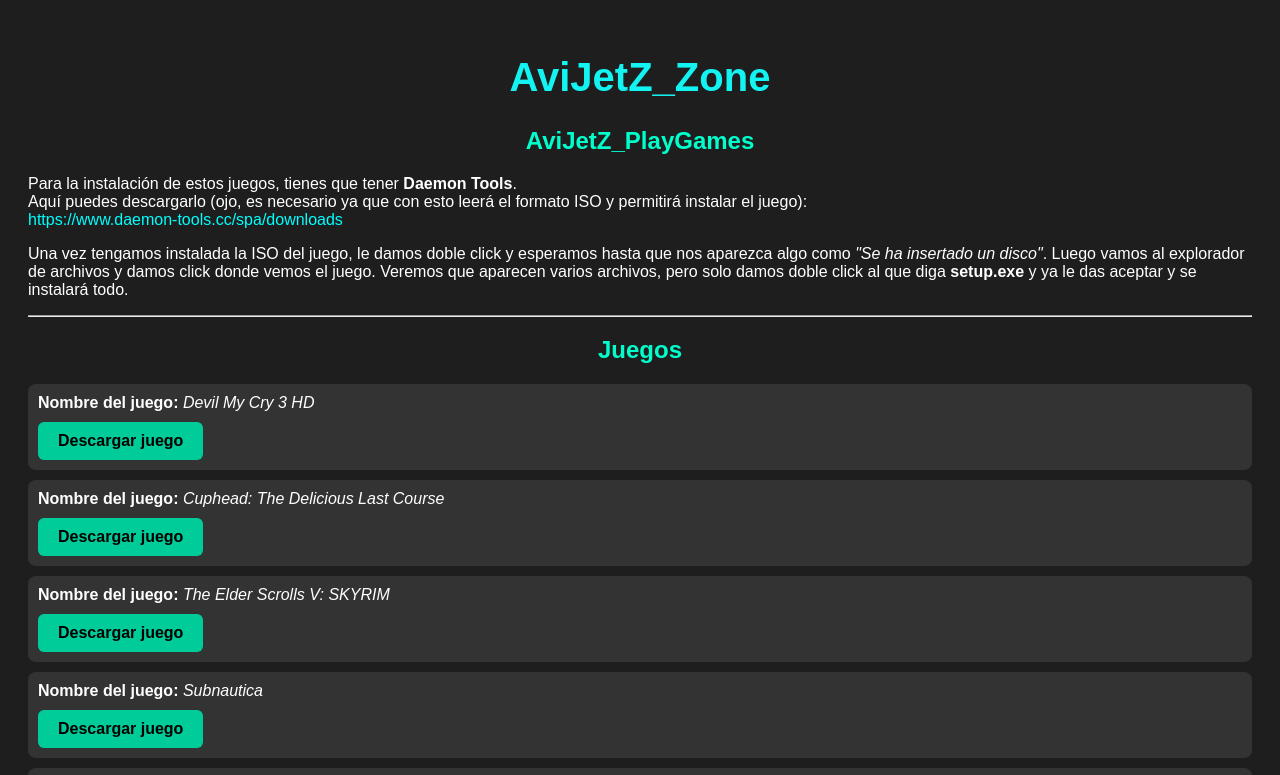
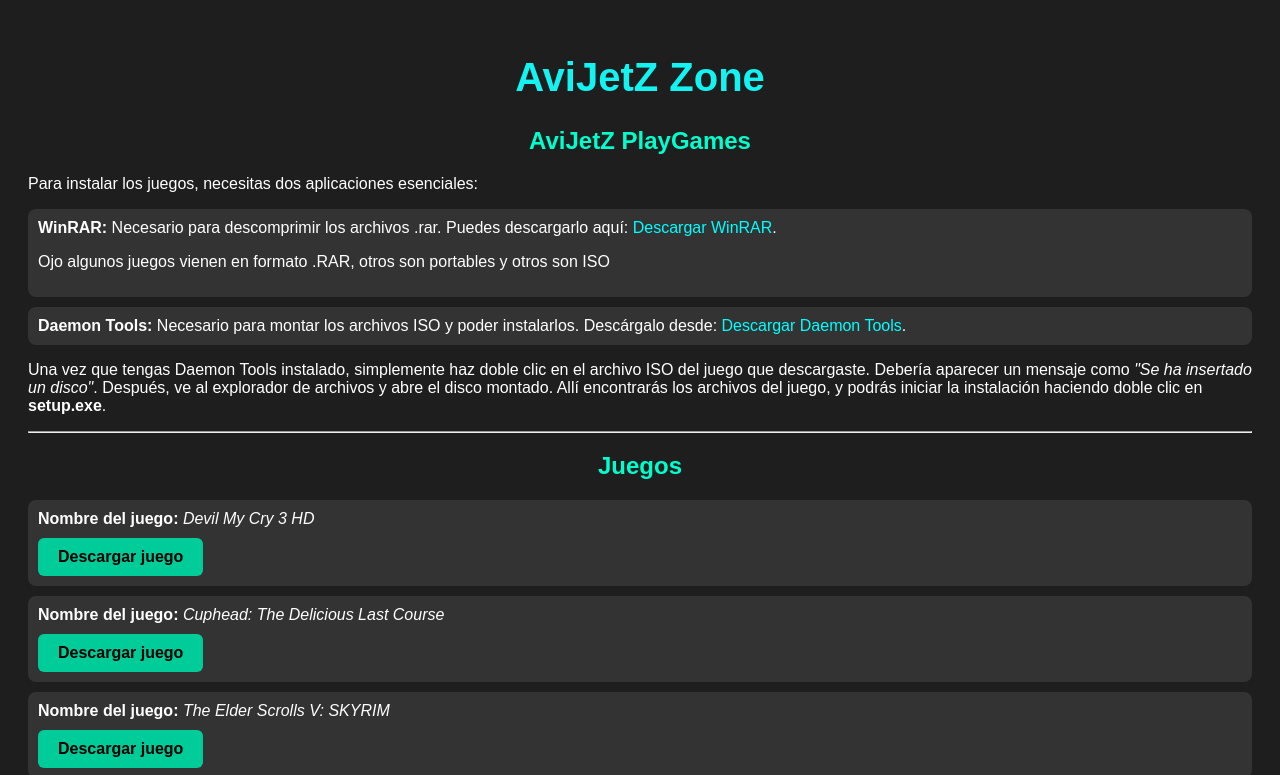
Before and after one commit to LUISPLUAAAA/AviJetZ_PlayGames, a plain HTML site: page index.html in a window 1280 px wide. Shown: the top 775 px of the page. Drawn offline with Linux system fonts and the light colour scheme.

Commit message:
Update index.html

```diff
--- a/index.html
+++ b/index.html
@@ -73,20 +73,28 @@
   </style>
 </head>
 <body>
-  <h1>AviJetZ_Zone</h1>
-  <h2>AviJetZ_PlayGames</h2>
+  <h1>AviJetZ Zone</h1>
+  <h2>AviJetZ PlayGames</h2>
 
   <p>
-    Para la instalación de estos juegos, tienes que tener <strong>Daemon Tools</strong>.<br>
-    Aquí puedes descargarlo (ojo, es necesario ya que con esto leerá el formato ISO y permitirá instalar el juego):<br>
-    <a href="https://www.daemon-tools.cc/spa/downloads" target="_blank">https://www.daemon-tools.cc/spa/downloads</a>
+    Para instalar los juegos, necesitas dos aplicaciones esenciales:
+    <ul>
+      <li><strong>WinRAR:</strong> Necesario para descomprimir los archivos .rar. Puedes descargarlo aquí:
+        <a href="https://www.winrar.es/descargas" target="_blank">Descargar WinRAR</a>.
+        <p>
+    Ojo algunos juegos vienen en formato .RAR, otros son portables y otros son ISO
+  </p>
+      </li>
+      <li><strong>Daemon Tools:</strong> Necesario para montar los archivos ISO y poder instalarlos. Descárgalo desde:
+        <a href="https://www.daemon-tools.cc/spa/downloads" target="_blank">Descargar Daemon Tools</a>.
+      </li>
+    </ul>
   </p>
 
   <p>
-    Una vez tengamos instalada la ISO del juego, le damos doble click y esperamos hasta que nos aparezca algo como
-    <em>"Se ha insertado un disco"</em>. Luego vamos al explorador de archivos y damos click donde vemos el juego.
-    Veremos que aparecen varios archivos, pero solo damos doble click al que diga <strong>setup.exe</strong> y ya le das
-    aceptar y se instalará todo.
+    Una vez que tengas Daemon Tools instalado, simplemente haz doble clic en el archivo ISO del juego que descargaste.
+    Debería aparecer un mensaje como <em>"Se ha insertado un disco"</em>. Después, ve al explorador de archivos y abre el disco montado.
+    Allí encontrarás los archivos del juego, y podrás iniciar la instalación haciendo doble clic en <strong>setup.exe</strong>.
   </p>
 
   <hr>
```
